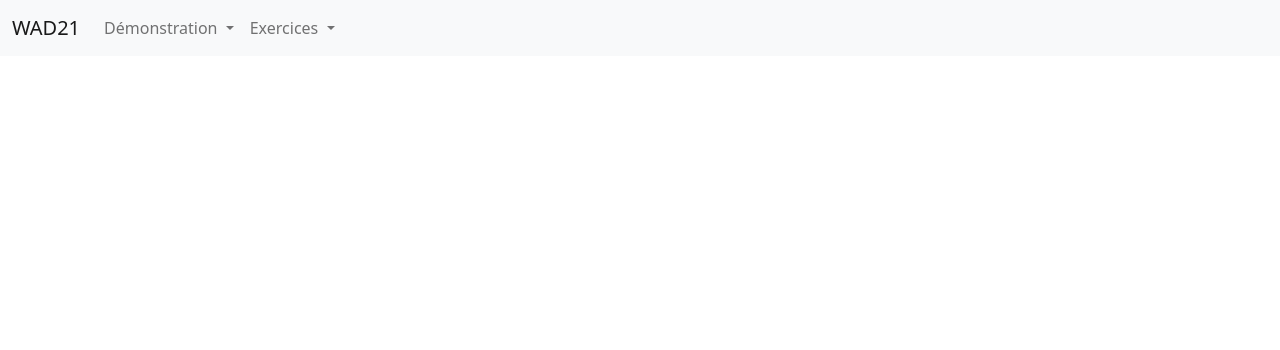
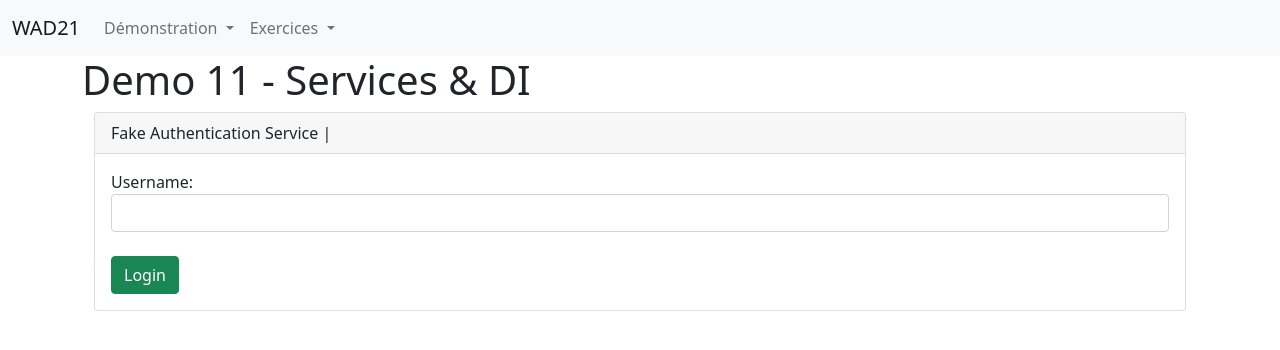
Before and after one commit to QuentinGeerts/wad21, an Angular app: page /demo/demo11 in a window 1280 px wide. Before the commit this address led to /. Shown: the top 350 px of the page. Built offline with nearby package versions, Linux system fonts and the light colour scheme.

Commit message:
Services et DI

```diff
--- a/src/app/app-routing.module.ts
+++ b/src/app/app-routing.module.ts
@@ -10,6 +10,7 @@ import { Demo07Component } from './demo/demo07/demo07.component';
 import { Demo08Component } from './demo/demo08/demo08.component';
 import { Demo09Component } from './demo/demo09/demo09.component';
 import { Demo10Component } from './demo/demo10/demo10.component';
+import { Demo11Component } from './demo/demo11/demo11.component';
 import { Exo01Component } from './exos/exo01/exo01.component';
 import { Exo02Component } from './exos/exo02/exo02.component';
 import { Exo03Component } from './exos/exo03/exo03.component';
@@ -30,6 +31,7 @@ const routes: Routes = [
     { path: "demo08", component: Demo08Component },
     { path: "demo09", component: Demo09Component },
     { path: "demo10", component: Demo10Component },
+    { path: "demo11", component: Demo11Component },
   ] },
 
   { path: "exos", children: [
--- a/src/app/app.module.ts
+++ b/src/app/app.module.ts
@@ -29,6 +29,7 @@ import { ChildOutputComponent } from './demo/demo10/child-output/child-output.co
 import { ChildNgcontentComponent } from './demo/demo10/child-ngcontent/child-ngcontent.component';
 import { Exo04Component } from './exos/exo04/exo04.component';
 import { ListeComponent } from './exos/exo04/liste/liste.component';
+import { Demo11Component } from './demo/demo11/demo11.component';
 
 @NgModule({
   declarations: [
@@ -58,6 +59,7 @@ import { ListeComponent } from './exos/exo04/liste/liste.component';
     ChildNgcontentComponent,
     Exo04Component,
     ListeComponent,
+    Demo11Component,
   ],
   imports: [
     BrowserModule,
--- /dev/null
+++ b/src/app/demo/demo11/demo11.component.html
@@ -0,0 +1,26 @@
+<h1>Demo 11 - Services & DI</h1>
+
+<div class="container-fluid">
+  <div class="row">
+
+    <div class="col-12">
+      <div class="card">
+        <div class="card-header">
+          Fake Authentication Service | {{ isConnected ? user.username : '' }}
+        </div>
+        <div class="card-body">
+          <div *ngIf="!isConnected">
+            <label>Username: </label>
+            <input type="text" class="form-control" [(ngModel)]="username">
+            <br>
+
+            <button class="btn btn-success" (click)="login()">Login</button>
+          </div>
+          <button class="btn btn-danger" (click)="logout()" *ngIf="isConnected" >Logout</button>
+
+        </div>
+      </div>
+    </div>
+
+  </div>
+</div>
--- /dev/null
+++ b/src/app/demo/demo11/demo11.component.ts
@@ -0,0 +1,36 @@
+import { Component, OnInit } from '@angular/core';
+import { User } from './models/user.model';
+import { FakeAuthService } from './services/fake-auth.service';
+
+@Component({
+  selector: 'app-demo11',
+  templateUrl: './demo11.component.html',
+  styleUrls: ['./demo11.component.css']
+})
+export class Demo11Component implements OnInit {
+
+  isConnected : boolean
+  username: string
+
+  user: User
+
+  constructor(private fakeAuth : FakeAuthService) { }
+
+  ngOnInit(): void {
+    this.isConnected = this.fakeAuth.statusAuth
+    this.user = this.fakeAuth.user
+  }
+
+  login() {
+    this.isConnected = this.fakeAuth.login(this.username)
+    this.user = this.fakeAuth.user
+
+    console.log('this.user :>> ', this.user);
+  }
+
+  logout() {
+
+    this.isConnected = this.fakeAuth.logout()
+  }
+
+}
--- /dev/null
+++ b/src/app/demo/demo11/services/fake-auth.service.ts
@@ -0,0 +1,30 @@
+import { Injectable } from '@angular/core';
+import { User } from '../models/user.model';
+
+@Injectable({
+  providedIn: 'root'
+})
+export class FakeAuthService {
+
+  statusAuth : boolean = false
+
+  user : User = {
+    username : undefined
+  }
+
+  constructor() { }
+
+  login(name: string) : boolean {
+    console.log('name :>> ', name);
+    this.statusAuth = true
+    this.user.username = name
+    console.log('this.user :>> ', this.user);
+    return this.statusAuth
+  }
+
+  logout() : boolean{
+    this.statusAuth = false
+    this.user.username = undefined
+    return this.statusAuth
+  }
+}
--- a/src/app/shared/navbar/navbar.component.html
+++ b/src/app/shared/navbar/navbar.component.html
@@ -22,6 +22,7 @@
             <li><a class="dropdown-item" routerLink="demo/demo08">Demo 8 - Structural Directives</a></li>
             <li><a class="dropdown-item" routerLink="demo/demo09">Demo 9 - Custom Directives</a></li>
             <li><a class="dropdown-item" routerLink="demo/demo10">Demo 10 - Inputs Outputs</a></li>
+            <li><a class="dropdown-item" routerLink="demo/demo11">Demo 11 - Services & DI</a></li>
           </ul>
         </li>
 
```
Also changed, not shown: src/app/demo/demo11/models/user.model.ts (added, +7 -0 lines), src/app/demo/demo11/demo11.component.css (added).
